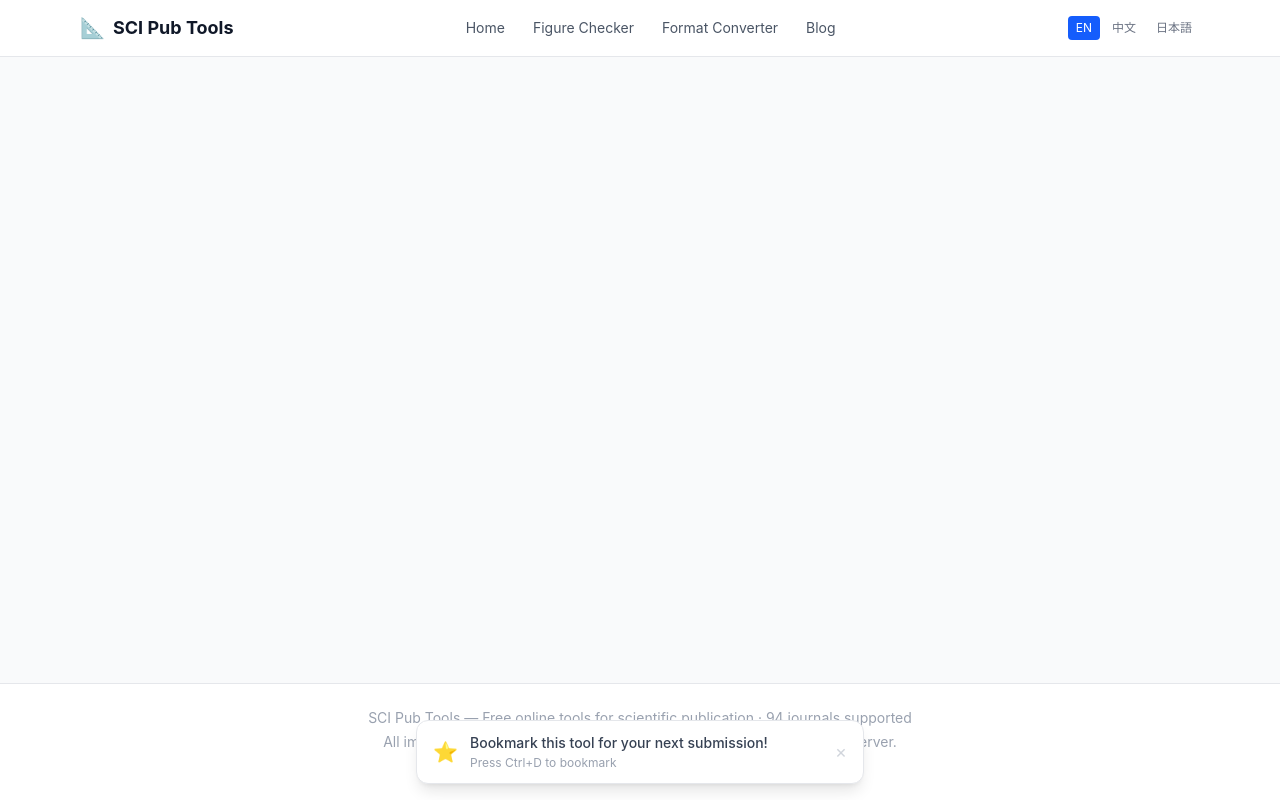
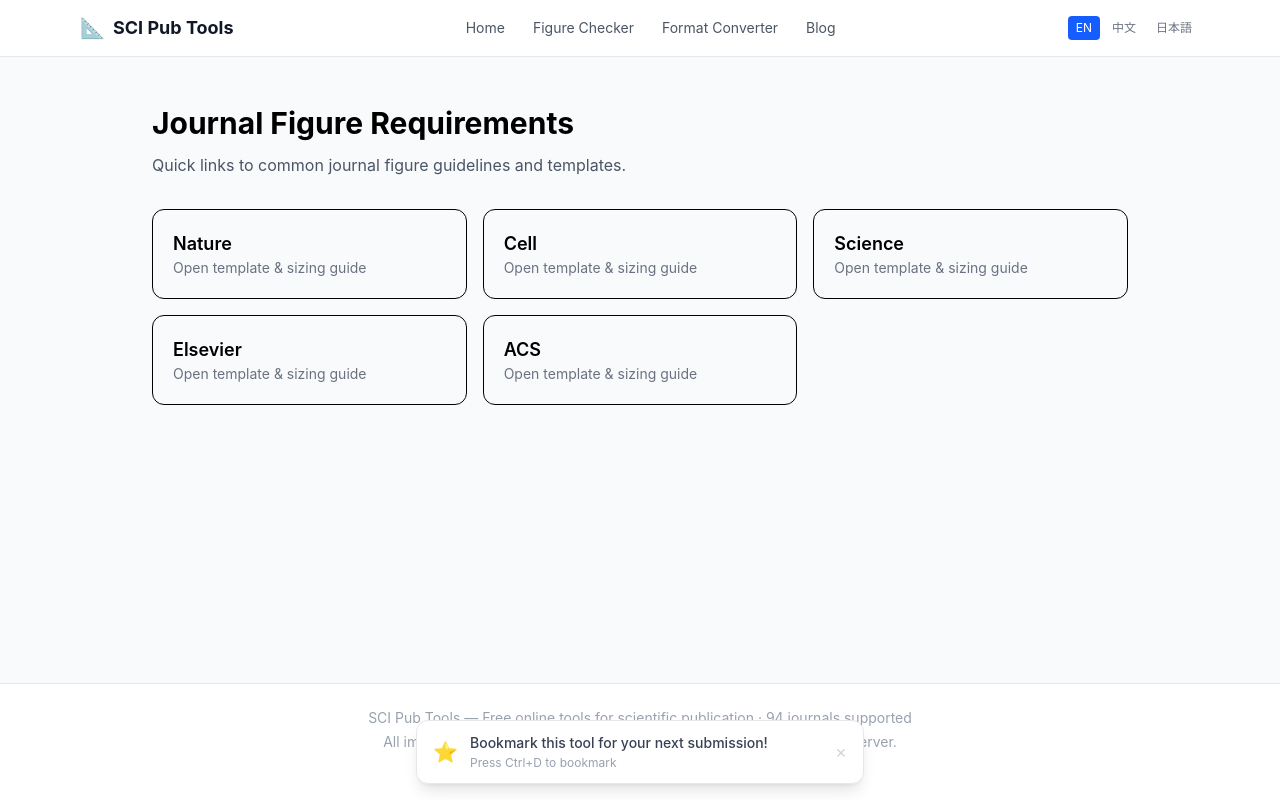
Before and after one commit to biquan678/sci-figure-tool, a React (Vite) app: page /journals in a window 1280 px wide. Built offline with nearby package versions, Linux system fonts and the light colour scheme.

Commit message:
feat: add journal requirement pages and homepage entry

```diff
--- a/index.html
+++ b/index.html
@@ -13,7 +13,11 @@
     <meta property="og:type" content="website" />
     <meta name="twitter:card" content="summary_large_image" />
     <link rel="canonical" href="https://scipubtools.com/" />
-  </head>
+
+  <meta name="robots" content="index,follow">
+  <link rel="canonical" href="https://scipubtools.com/">
+  <meta name="description" content="SCI Figure Tool: one?click journal figure formatting, montage, DPI/size conversion, and template?based layouts for Nature/Cell/Elsevier. Save hours on paper-ready figures.">
+</head>
   <body>
     <div id="root"></div>
     <script type="module" src="/src/main.tsx"></script>
--- a/src/App.tsx
+++ b/src/App.tsx
@@ -1,4 +1,10 @@
 import { BrowserRouter, Routes, Route } from 'react-router-dom';
+import Journals from './pages/Journals';
+import JournalNature from './pages/journals/nature';
+import JournalCell from './pages/journals/cell';
+import JournalScience from './pages/journals/science';
+import JournalElsevier from './pages/journals/elsevier';
+import JournalAcs from './pages/journals/acs';
 import './i18n';
 import Layout from './components/Layout';
 import Home from './pages/Home';
@@ -15,6 +21,12 @@
       <Layout>
         <Routes>
           <Route path="/" element={<Home />} />
+          <Route path="/journals" element={<Journals />} />
+          <Route path="/journals/nature" element={<JournalNature />} />
+          <Route path="/journals/cell" element={<JournalCell />} />
+          <Route path="/journals/science" element={<JournalScience />} />
+          <Route path="/journals/elsevier" element={<JournalElsevier />} />
+          <Route path="/journals/acs" element={<JournalAcs />} />
           <Route path="/figure-checker" element={<FigureChecker />} />
           <Route path="/image-converter" element={<Converter />} />
           <Route path="/blog" element={<BlogList />} />
--- /dev/null
+++ b/src/pages/Journals.tsx
@@ -0,0 +1,28 @@
+import { useMemo } from 'react';
+import { Link } from 'react-router-dom';
+
+const journals = [
+  { name: 'Nature', slug: 'nature' },
+  { name: 'Cell', slug: 'cell' },
+  { name: 'Science', slug: 'science' },
+  { name: 'Elsevier', slug: 'elsevier' },
+  { name: 'ACS', slug: 'acs' },
+];
+
+export default function Journals() {
+  const list = useMemo(() => journals, []);
+  return (
+    <div className="max-w-5xl mx-auto px-6 py-12">
+      <h1 className="text-3xl font-bold">Journal Figure Requirements</h1>
+      <p className="mt-3 text-gray-600">Quick links to common journal figure guidelines and templates.</p>
+      <div className="mt-8 grid gap-4 sm:grid-cols-2 lg:grid-cols-3">
+        {list.map(j => (
+          <Link key={j.slug} to={"/journals/" + j.slug} className="p-5 rounded-xl border hover:shadow">
+            <div className="text-lg font-semibold">{j.name}</div>
+            <div className="text-sm text-gray-500">Open template & sizing guide</div>
+          </Link>
+        ))}
+      </div>
+    </div>
+  );
+}
--- /dev/null
+++ b/src/pages/journals/acs.tsx
@@ -0,0 +1,17 @@
+export default function JournalPage(){
+  return (
+    <div className="max-w-4xl mx-auto px-6 py-12">
+      <h1 className="text-3xl font-bold">ACS Figure Requirements</h1>
+      <div className="mt-4 text-gray-700">
+        <div><b>Recommended DPI:</b> 300</div>
+        <div><b>Common widths:</b> 87 mm / 178 mm</div>
+        <div className="mt-3"><b>Notes:</b> Line art 600?1200 dpi; photo 300 dpi.</div>
+      </div>
+      <div className="mt-6 p-4 rounded-xl border">
+        <div className="font-semibold">One?click template</div>
+        <div className="text-sm text-gray-600">Open a pre?configured canvas and export at journal?ready size.</div>
+        <button className="mt-3 px-4 py-2 rounded-lg bg-black text-white">Open Template</button>
+      </div>
+    </div>
+  );
+}
--- /dev/null
+++ b/src/pages/journals/cell.tsx
@@ -0,0 +1,17 @@
+export default function JournalPage(){
+  return (
+    <div className="max-w-4xl mx-auto px-6 py-12">
+      <h1 className="text-3xl font-bold">Cell Figure Requirements</h1>
+      <div className="mt-4 text-gray-700">
+        <div><b>Recommended DPI:</b> 300</div>
+        <div><b>Common widths:</b> 85 mm / 180 mm</div>
+        <div className="mt-3"><b>Notes:</b> Vector preferred for line art; use embedded fonts.</div>
+      </div>
+      <div className="mt-6 p-4 rounded-xl border">
+        <div className="font-semibold">One?click template</div>
+        <div className="text-sm text-gray-600">Open a pre?configured canvas and export at journal?ready size.</div>
+        <button className="mt-3 px-4 py-2 rounded-lg bg-black text-white">Open Template</button>
+      </div>
+    </div>
+  );
+}
--- /dev/null
+++ b/src/pages/journals/elsevier.tsx
@@ -0,0 +1,17 @@
+export default function JournalPage(){
+  return (
+    <div className="max-w-4xl mx-auto px-6 py-12">
+      <h1 className="text-3xl font-bold">Elsevier Figure Requirements</h1>
+      <div className="mt-4 text-gray-700">
+        <div><b>Recommended DPI:</b> 300</div>
+        <div><b>Common widths:</b> 90 mm / 180 mm</div>
+        <div className="mt-3"><b>Notes:</b> Color figures in RGB; 300 dpi for photos.</div>
+      </div>
+      <div className="mt-6 p-4 rounded-xl border">
+        <div className="font-semibold">One?click template</div>
+        <div className="text-sm text-gray-600">Open a pre?configured canvas and export at journal?ready size.</div>
+        <button className="mt-3 px-4 py-2 rounded-lg bg-black text-white">Open Template</button>
+      </div>
+    </div>
+  );
+}
--- /dev/null
+++ b/src/pages/journals/nature.tsx
@@ -0,0 +1,17 @@
+export default function JournalPage(){
+  return (
+    <div className="max-w-4xl mx-auto px-6 py-12">
+      <h1 className="text-3xl font-bold">Nature Figure Requirements</h1>
+      <div className="mt-4 text-gray-700">
+        <div><b>Recommended DPI:</b> 300</div>
+        <div><b>Common widths:</b> 85 mm / 180 mm</div>
+        <div className="mt-3"><b>Notes:</b> Preferred formats: TIFF, EPS, PDF. Avoid JPG compression.</div>
+      </div>
+      <div className="mt-6 p-4 rounded-xl border">
+        <div className="font-semibold">One?click template</div>
+        <div className="text-sm text-gray-600">Open a pre?configured canvas and export at journal?ready size.</div>
+        <button className="mt-3 px-4 py-2 rounded-lg bg-black text-white">Open Template</button>
+      </div>
+    </div>
+  );
+}
--- /dev/null
+++ b/src/pages/journals/science.tsx
@@ -0,0 +1,17 @@
+export default function JournalPage(){
+  return (
+    <div className="max-w-4xl mx-auto px-6 py-12">
+      <h1 className="text-3xl font-bold">Science Figure Requirements</h1>
+      <div className="mt-4 text-gray-700">
+        <div><b>Recommended DPI:</b> 300</div>
+        <div><b>Common widths:</b> 84 mm / 178 mm</div>
+        <div className="mt-3"><b>Notes:</b> Panels labeled A, B, C. Avoid embedded raster text.</div>
+      </div>
+      <div className="mt-6 p-4 rounded-xl border">
+        <div className="font-semibold">One?click template</div>
+        <div className="text-sm text-gray-600">Open a pre?configured canvas and export at journal?ready size.</div>
+        <button className="mt-3 px-4 py-2 rounded-lg bg-black text-white">Open Template</button>
+      </div>
+    </div>
+  );
+}
```
